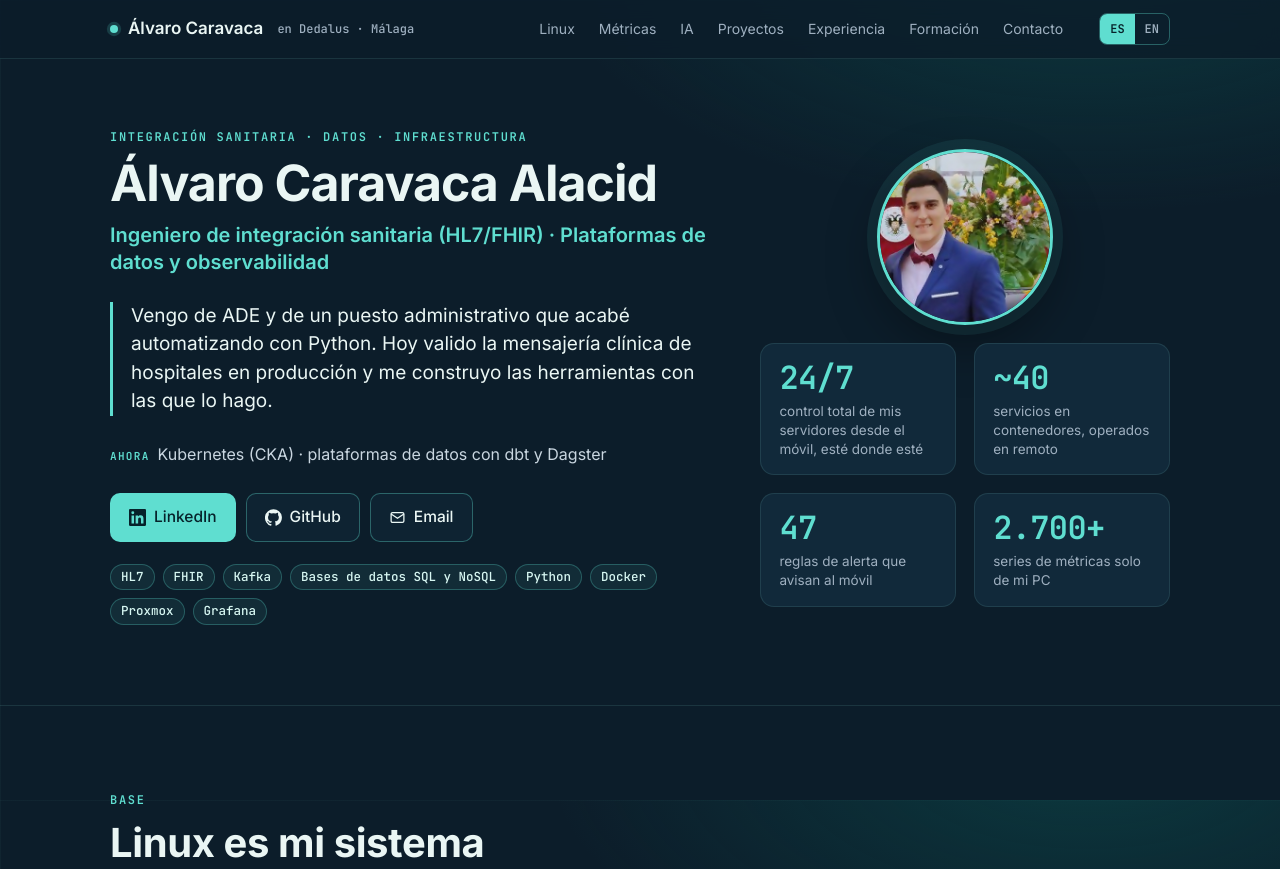
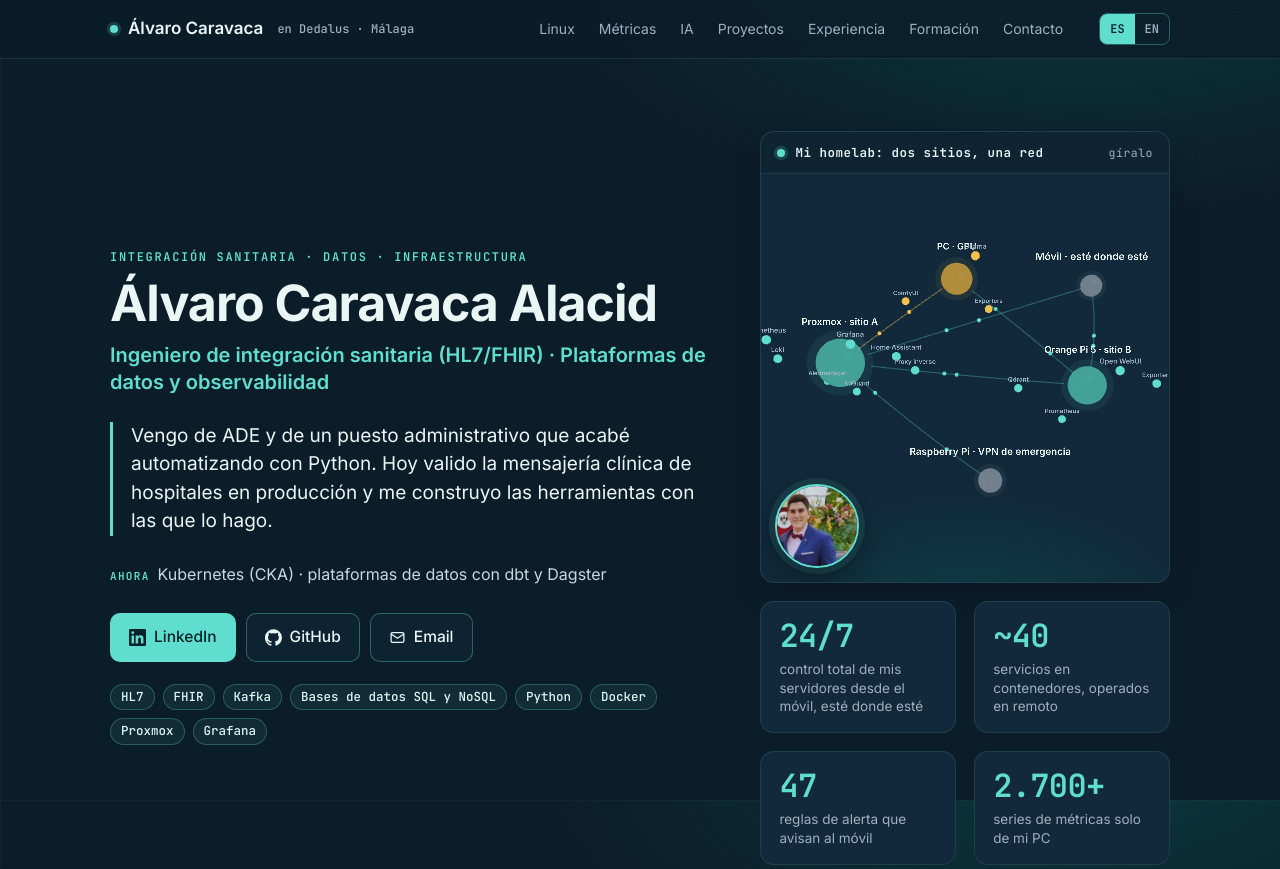
Before and after one commit to a7varoo/a7varoo.github.io, a plain HTML site: page index.html in a window 1280 px wide. Shown: the top 869 px of the page. Drawn offline with nearby package versions, Linux system fonts and the light colour scheme; animation ran at ten frames a second.

Commit message:
Hero: el homelab como grafo 3D orbitable (Three.js), la foto queda como avatar
Co-Authored-By: Claude Fable 5.1 <noreply@anthropic.com>
Claude-Session: https://claude.ai/code/session_01WvsbKZYvsnQiwVWbD5sxtN

```diff
--- /dev/null
+++ b/homelab3d.js
@@ -0,0 +1,113 @@
+// El homelab como grafo 3D: dos sitios unidos por WireGuard, el PC y el móvil, y los servicios orbitando cada nodo.
+// Exporta montar(canvas) → { destruir() } o null sin WebGL. Sin hostnames ni direcciones: solo lo que cuenta el propio portfolio.
+import * as THREE from "three";
+import { OrbitControls } from "three/addons/controls/OrbitControls.js";
+
+const reducido = matchMedia("(prefers-reduced-motion: reduce)").matches;
+
+const NUCLEOS = [
+  { id: "proxmox", etiqueta: "Proxmox · sitio A", pos: [-3.2, 0.4, 0], r: 0.62, color: 0x5fded0,
+    servicios: ["Grafana", "Prometheus", "Loki", "Alertmanager", "AdGuard", "Proxy inverso", "Home Assistant"] },
+  { id: "orange", etiqueta: "Orange Pi 5 · sitio B", pos: [3.2, -0.2, 0], r: 0.5, color: 0x5fded0,
+    servicios: ["Open WebUI", "Qdrant", "Prometheus", "Exporters"] },
+  { id: "pc", etiqueta: "PC · GPU", pos: [-0.2, 2.6, -0.6], r: 0.42, color: 0xf2c14e,
+    servicios: ["Ollama", "ComfyUI", "Exporters"] },
+  { id: "rpi", etiqueta: "Raspberry Pi · VPN de emergencia", pos: [0.6, -2.5, 0.8], r: 0.3, color: 0x9fb0c0, servicios: [] },
+  { id: "movil", etiqueta: "Móvil · esté donde esté", pos: [3.0, 2.3, 1.0], r: 0.26, color: 0x9fb0c0, servicios: [] },
+];
+const ENLACES = [["proxmox", "orange", "WireGuard"], ["proxmox", "pc", "LAN"], ["proxmox", "rpi", "WireGuard"], ["movil", "proxmox", "WireGuard"], ["movil", "orange", "WireGuard"], ["pc", "orange", "WireGuard"]];
+
+function etiqueta(texto, tam, color) {
+  const c = document.createElement("canvas"), ctx = c.getContext("2d"), dpr = 2;
+  ctx.font = `600 ${tam}px Inter, system-ui, sans-serif`;
+  const w = Math.ceil(ctx.measureText(texto).width) + 20, h = tam + 16;
+  c.width = w * dpr; c.height = h * dpr; ctx.scale(dpr, dpr);
+  ctx.font = `600 ${tam}px Inter, system-ui, sans-serif`;
+  ctx.fillStyle = color; ctx.textAlign = "center"; ctx.textBaseline = "middle";
+  ctx.fillText(texto, w / 2, h / 2);
+  const tex = new THREE.CanvasTexture(c); tex.colorSpace = THREE.SRGBColorSpace; tex.minFilter = THREE.LinearFilter;
+  const sp = new THREE.Sprite(new THREE.SpriteMaterial({ map: tex, transparent: true, depthWrite: false, depthTest: false }));
+  const k = 0.011; sp.scale.set(w * k, h * k, 1);
+  return sp;
+}
+
+export function montar(canvas) {
+  let renderer;
+  try { renderer = new THREE.WebGLRenderer({ canvas, antialias: true, alpha: true, powerPreference: "low-power" }); } catch (_) { return null; }
+  renderer.setPixelRatio(Math.min(devicePixelRatio || 1, 2));
+  renderer.setClearColor(0x000000, 0);
+  const scene = new THREE.Scene();
+  const camera = new THREE.PerspectiveCamera(40, 1, 0.1, 100);
+  camera.position.set(0, 1.2, 14.5);
+  scene.add(new THREE.AmbientLight(0xffffff, 0.6));
+  const luz = new THREE.PointLight(0x5fded0, 30, 60); luz.position.set(4, 6, 6); scene.add(luz);
+  const luz2 = new THREE.PointLight(0xf2c14e, 12, 60); luz2.position.set(-6, -4, 4); scene.add(luz2);
+
+  const porId = new Map();
+  const satelites = [];
+  const geoSat = new THREE.SphereGeometry(0.11, 12, 12);
+  for (const n of NUCLEOS) {
+    const m = new THREE.Mesh(new THREE.SphereGeometry(n.r, 28, 28), new THREE.MeshStandardMaterial({ color: 0x11293a, emissive: n.color, emissiveIntensity: 0.45, roughness: 0.35, metalness: 0.3 }));
+    m.position.set(...n.pos);
+    const halo = new THREE.Mesh(new THREE.SphereGeometry(n.r * 1.35, 24, 24), new THREE.MeshBasicMaterial({ color: n.color, transparent: true, opacity: 0.08 }));
+    m.add(halo);
+    const lab = etiqueta(n.etiqueta, 22, "#eaf6f4"); lab.position.set(0, n.r + 0.42, 0); m.add(lab);
+    scene.add(m); porId.set(n.id, m);
+    n.servicios.forEach((s, i) => {
+      const sat = new THREE.Mesh(geoSat, new THREE.MeshBasicMaterial({ color: n.color }));
+      const lab2 = etiqueta(s, 15, "#9fb0c0"); lab2.position.set(0, 0.22, 0); sat.add(lab2);
+      const orbita = n.r + 0.95 + (i % 2) * 0.35;
+      sat.userData = { centro: m.position, orbita, fase: (i / n.servicios.length) * Math.PI * 2, inclin: 0.35 + (i % 3) * 0.25, vel: 0.25 + (i % 2) * 0.08 };
+      scene.add(sat); satelites.push(sat);
+    });
+  }
+  const particulas = [];
+  const geoP = new THREE.SphereGeometry(0.05, 8, 8);
+  for (const [a, b, tipo] of ENLACES) {
+    const pa = porId.get(a).position, pb = porId.get(b).position;
+    const mid = new THREE.Vector3().addVectors(pa, pb).multiplyScalar(0.5); mid.z += 0.9;
+    const curva = new THREE.QuadraticBezierCurve3(pa.clone(), mid, pb.clone());
+    const vpn = tipo === "WireGuard";
+    const linea = new THREE.Line(new THREE.BufferGeometry().setFromPoints(curva.getPoints(36)), new THREE.LineBasicMaterial({ color: vpn ? 0x5fded0 : 0xf2c14e, transparent: true, opacity: vpn ? 0.35 : 0.5 }));
+    scene.add(linea);
+    if (!reducido) for (let i = 0; i < 2; i++) {
+      const p = new THREE.Mesh(geoP, new THREE.MeshBasicMaterial({ color: vpn ? 0x5fded0 : 0xf2c14e }));
+      p.userData = { curva, t: i / 2 + Math.random() * 0.4, dir: i % 2 ? -1 : 1 };
+      scene.add(p); particulas.push(p);
+    }
+  }
+
+  const controls = new OrbitControls(camera, canvas);
+  controls.enableDamping = true; controls.dampingFactor = 0.08; controls.enableZoom = false; controls.enablePan = false;
+  controls.autoRotate = !reducido; controls.autoRotateSpeed = 0.7;
+  let reanudar = 0;
+  controls.addEventListener("start", () => { controls.autoRotate = false; reanudar = 0; });
+  controls.addEventListener("end", () => { reanudar = performance.now() + 5000; });
+  canvas.style.cursor = "grab";
+
+  function redimensionar() {
+    const w = canvas.clientWidth || 400, h = canvas.clientHeight || 400;
+    renderer.setSize(w, h, false); camera.aspect = w / h; camera.updateProjectionMatrix();
+  }
+  const ro = new ResizeObserver(redimensionar); ro.observe(canvas); redimensionar();
+
+  let visible = true, raf = 0, previo = performance.now();
+  const io = new IntersectionObserver((es) => { visible = es[0].isIntersecting; if (visible && !raf) { previo = performance.now(); raf = requestAnimationFrame(cuadro); } });
+  io.observe(canvas);
+  function cuadro(t) {
+    raf = 0; if (!visible) return;
+    const dt = Math.min((t - previo) / 1000, 0.05); previo = t;
+    if (!controls.autoRotate && !reducido && reanudar && t > reanudar) { controls.autoRotate = true; reanudar = 0; }
+    controls.update();
+    const s = t * 0.001;
+    for (const sat of satelites) {
+      const u = sat.userData, a = u.fase + (reducido ? 0 : s * u.vel);
+      sat.position.set(u.centro.x + Math.cos(a) * u.orbita, u.centro.y + Math.sin(a) * u.orbita * Math.sin(u.inclin), u.centro.z + Math.sin(a) * u.orbita * Math.cos(u.inclin));
+    }
+    for (const p of particulas) { const u = p.userData; u.t = (u.t + dt * 0.18 * u.dir + 1) % 1; p.position.copy(u.curva.getPoint(u.t)); }
+    renderer.render(scene, camera);
+    raf = requestAnimationFrame(cuadro);
+  }
+  raf = requestAnimationFrame(cuadro);
+  return { destruir() { visible = false; if (raf) cancelAnimationFrame(raf); ro.disconnect(); io.disconnect(); controls.dispose(); renderer.dispose(); } };
+}
--- a/i18n.js
+++ b/i18n.js
@@ -13,6 +13,8 @@ window.I18N = {
     "hero.combo": "I came to engineering from a business degree and an admin job I ended up automating with Python. Today I validate clinical messaging in hospitals running in production, and I build the tools I use to do it.",
     "hero.mail": "Email",
     "hero.db": "SQL and NoSQL databases",
+    "hero.lab": "My homelab: two sites, one network",
+    "hero.labhint": "drag to rotate",
     "tile.sites": "full control of my servers from my phone, wherever I am",
     "tile.services": "containerised services, operated remotely",
     "tile.alerts": "alert rules that page my phone",
--- a/index.html
+++ b/index.html
@@ -14,6 +14,12 @@
 <link rel="preconnect" href="https://fonts.gstatic.com" crossorigin>
 <link href="https://fonts.googleapis.com/css2?family=Inter:wght@400;500;600;700&family=JetBrains+Mono:wght@400;500;600&display=swap" rel="stylesheet">
 <link rel="stylesheet" href="styles.css">
+<script type="importmap">
+{ "imports": {
+  "three": "https://cdn.jsdelivr.net/npm/three@0.186.0/build/three.module.js",
+  "three/addons/": "https://cdn.jsdelivr.net/npm/three@0.186.0/examples/jsm/"
+} }
+</script>
 </head>
 <body>
 <header class="topbar" id="top">
@@ -53,7 +59,13 @@
         </div>
       </div>
       <div class="hero-side">
-        <img class="hero-photo" src="assets/foto.jpg" width="176" height="176" alt="Álvaro Caravaca">
+        <div class="panel lab" id="lab">
+          <div class="panel-head"><span class="dot"></span><span class="ttl" data-i18n="hero.lab">Mi homelab: dos sitios, una red</span><span class="spacer"></span><span class="lab-hint" data-i18n="hero.labhint">gíralo</span></div>
+          <div class="lab-wrap">
+            <canvas id="lab-scene" class="lab-scene" aria-label="Homelab en 3D"></canvas>
+            <img class="hero-photo" src="assets/foto.jpg" width="176" height="176" alt="Álvaro Caravaca">
+          </div>
+        </div>
         <div class="grid-2 hero-tiles">
           <div class="tile"><div class="tile-n">24/7</div><div class="tile-l" data-i18n="tile.sites">control total de mis servidores desde el móvil, esté donde esté</div></div>
           <div class="tile"><div class="tile-n">~40</div><div class="tile-l" data-i18n="tile.services">servicios en contenedores, operados en remoto</div></div>
@@ -363,5 +375,16 @@
 </footer>
 <script src="i18n.js"></script>
 <script src="app.js"></script>
+<script type="module">
+  const lab = document.getElementById("lab"), canvas = document.getElementById("lab-scene");
+  try {
+    const { montar } = await import("./homelab3d.js");
+    if (!montar(canvas)) throw new Error("sin WebGL");
+  } catch (e) {
+    // Sin escena: la foto vuelve a su sitio y el panel desaparece.
+    lab.parentNode.prepend(lab.querySelector(".hero-photo"));
+    lab.remove();
+  }
+</script>
 </body>
 </html>
--- a/styles.css
+++ b/styles.css
@@ -104,6 +104,11 @@ a{color:var(--accent)}
 .hero-side{display:grid;gap:18px;justify-items:center}
 .hero-photo{width:176px;height:176px;border-radius:50%;object-fit:cover;border:3px solid var(--accent);box-shadow:0 0 0 10px rgba(95,222,208,.08),0 20px 50px rgba(0,0,0,.35)}
 .hero-tiles{width:100%}
+.lab{width:100%;overflow:hidden}
+.lab-hint{font-weight:400;font-size:11.5px}
+.lab-wrap{position:relative;aspect-ratio:1/1;background:radial-gradient(360px 220px at 50% 115%,rgba(10,107,100,.35),transparent 70%)}
+.lab-scene{width:100%;height:100%;display:block}
+.lab-wrap .hero-photo{position:absolute;left:14px;bottom:14px;width:84px;height:84px;border-width:2px;box-shadow:0 0 0 6px rgba(95,222,208,.1),0 12px 30px rgba(0,0,0,.4);pointer-events:none}
 
 /* ===== Features ===== */
 .feature .panel-body p{font-size:15.5px}
@@ -153,13 +158,11 @@ a{color:var(--accent)}
 @media (max-width:900px){
   .grid-4{grid-template-columns:repeat(2,1fr)} .grid-3{grid-template-columns:1fr}
   .hero-grid{grid-template-columns:1fr;gap:36px}
-  .hero-side{grid-template-columns:auto 1fr;align-items:center;justify-items:start}
-  .hero-photo{width:120px;height:120px}
+  .hero-side{max-width:560px;margin:0 auto;width:100%}
 }
 @media (max-width:720px){
   .grid-2{grid-template-columns:1fr} .section{padding-block:64px} body{font-size:16px}
   .lead{font-size:17px} .hero{padding-block:44px 56px} .hero-combo{font-size:17px}
-  .hero-side{grid-template-columns:1fr;justify-items:center}
   .hero-tiles{grid-template-columns:1fr 1fr;gap:12px}
   .tile{padding:14px}
   .tile-n{font-size:26px}
```
Also changed, not shown: 1 other file.
